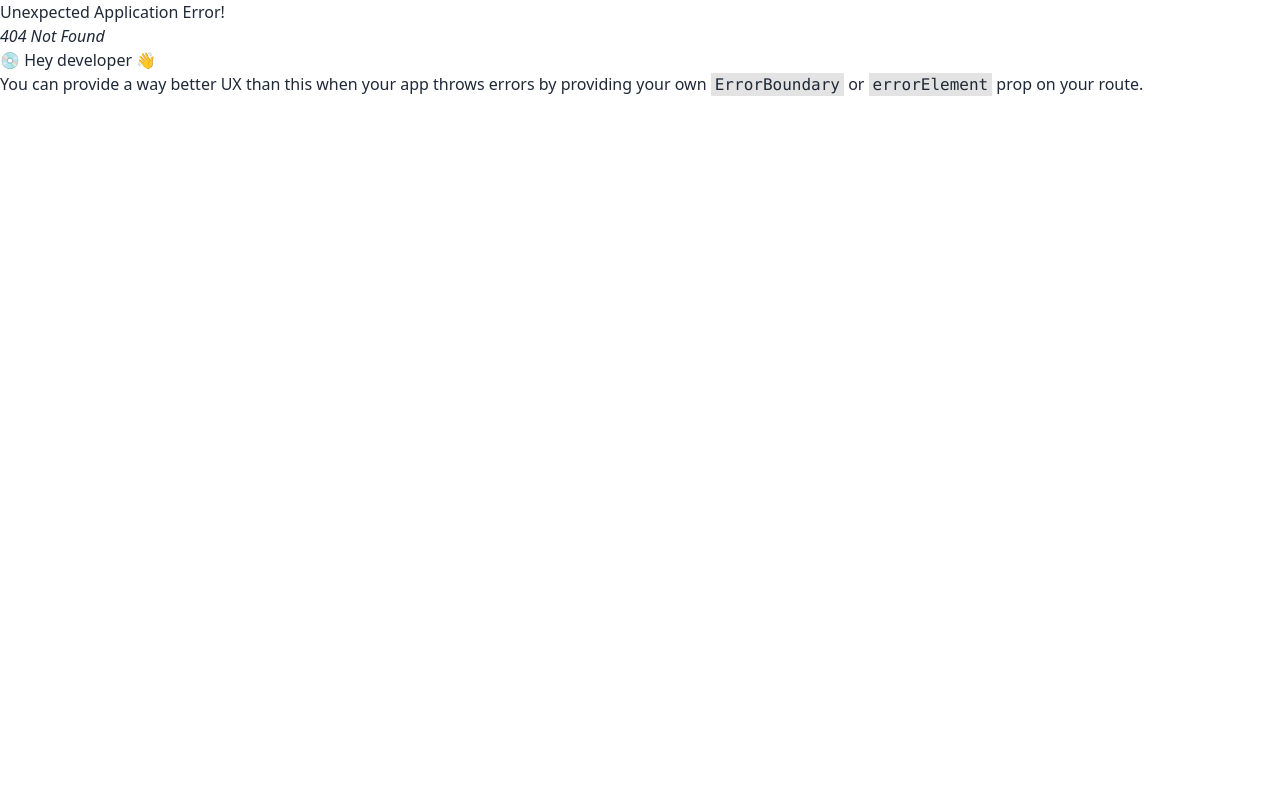
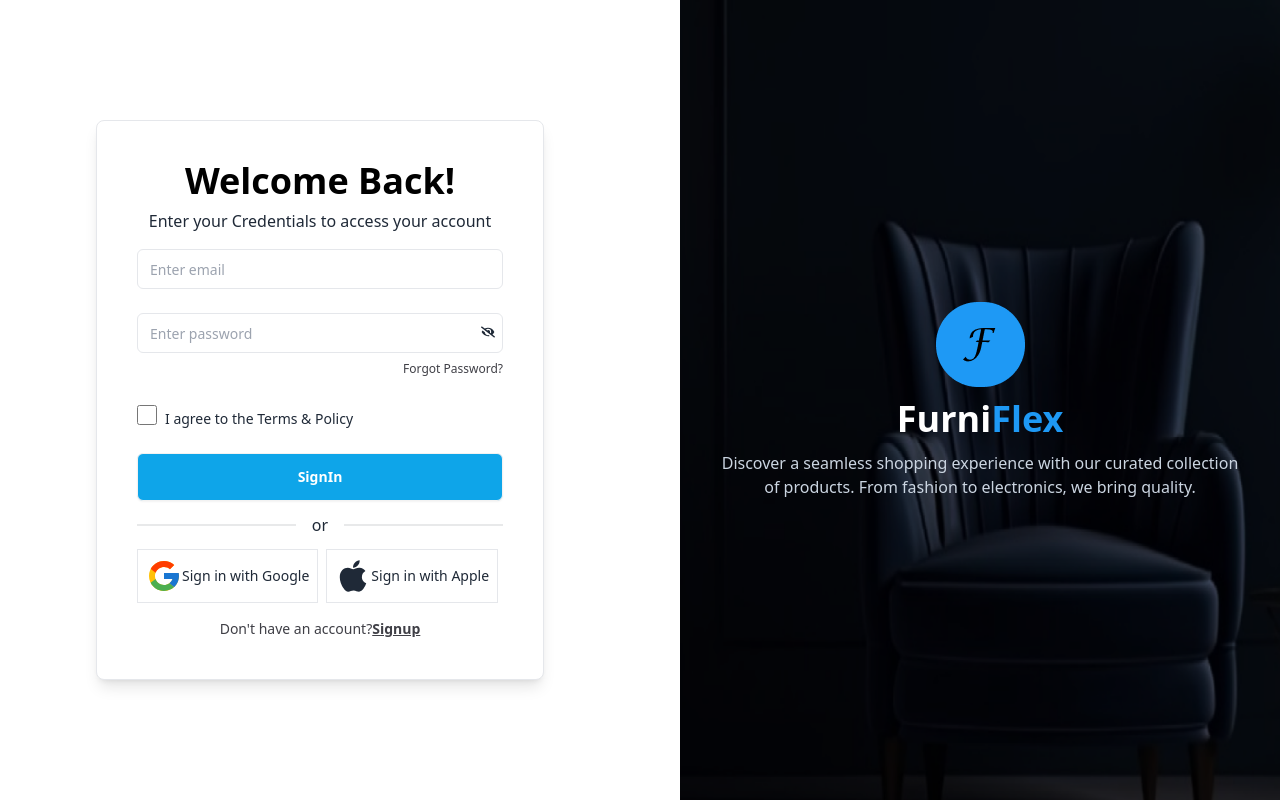
Before and after one commit to Umme-Nahida/job-task, a React (Vite) app: page /login in a window 1280 px wide. Before the commit this address had no page. Built offline with nearby package versions, Linux system fonts and the light colour scheme.

Commit message:
added login page

```diff
--- a/package.json
+++ b/package.json
@@ -10,6 +10,7 @@
     "preview": "vite preview"
   },
   "dependencies": {
+    "firebase": "^10.13.1",
     "react": "^18.3.1",
     "react-dom": "^18.3.1",
     "react-icons": "^5.3.0",
--- /dev/null
+++ b/src/Components/Login/Login.jsx
@@ -0,0 +1,110 @@
+import React, { useState } from 'react';
+import img from "../../assets/image/signup.png";
+import img2 from "../../assets/image/icon.png";
+import Social from '../../Shared/Social/Social';
+import { FaEyeSlash } from "react-icons/fa";
+import { IoEyeSharp } from "react-icons/io5";
+
+const Login = () => {
+    const [isShow,setShow]=useState(false)
+
+    return (
+        <div className="flex items-center">
+        {/* sign up form  */}
+        <div className="md:w-1/2">
+          <div className="mx-auto w-full text-center max-w-md space-y-4 rounded-lg border bg-white p-7 shadow-lg sm:p-10 dark:border-zinc-700 dark:bg-zinc-900">
+            <div className=" space-y-2">
+              <h1 className="text-4xl font-bold text-black">
+              Welcome Back!
+              </h1>
+              <p>Enter your Credentials to access your account</p>
+            </div>
+
+            {/* form */}
+            <form action="#" className="space-y-6">
+
+              {/* email */}
+              <div className="space-y-2 text-sm">
+                <input
+                  className="flex h-10 w-full rounded-md border px-3 py-2 text-sm focus:ring-1 focus-visible:outline-none dark:border-zinc-700"
+                  id="email"
+                  placeholder="Enter email"
+                  name="email"
+                  type="email"
+                  required
+                />
+
+              </div>
+
+              {/* password field */}
+              <div className="relative space-y-2 text-sm ">
+                <input
+                  className="flex h-10 w-full rounded-md border px-3 py-2 text-sm focus:ring-1 focus-visible:outline-none dark:border-zinc-700"
+                  id="password"
+                  placeholder="Enter password"
+                  name="password"
+                  type={isShow ? "text" : "password"}
+                  required
+                />
+                <p onClick={()=>setShow(!isShow)} className="absolute right-2 top-1 cursor-pointer">{isShow ? <IoEyeSharp /> : <FaEyeSlash />} </p>
+                <div className="flex justify-end text-xs">
+                  <a
+                    href="#"
+                    className="text-zinc-700 hover:underline dark:text-zinc-300"
+                  >
+                    Forgot Password?
+                  </a>
+                </div>
+              </div>
+
+              {/* privaly policy */}
+              <div className="space-y-2 text-sm flex items-center gap-x-2">
+              <input
+                className="flex h-5 w-5 rounded-md  px-3 text-sm "
+                type="checkbox"
+                required
+              />
+              <p>I agree to the Terms & Policy</p>
+            </div>
+
+              <button className="btn btn-block rounded-md bg-sky-500 px-4 py-2 text-white transition-colors hover:bg-sky-600 dark:bg-sky-700">
+                SignIn
+              </button>
+            </form>
+
+            {/* social */}
+            <Social></Social>
+
+            <p className="text-center text-sm text-zinc-700 dark:text-zinc-300">
+              Don&apos;t have an account?
+              <a href="/signup" className="font-semibold underline">
+                Signup
+              </a>
+            </p>
+          </div>
+        </div>
+
+        {/* sign up bg-image */}
+        <div className="w-1/2 h-screen pl-10 ">
+          <div
+            className=" h-full bg-cover flex items-center justify-center"
+            style={{ backgroundImage: `url(${img})` }}
+          >
+            <div className="text-center space-y-3 px-5 md:px-10 ">
+              <img src={img2} className=" mx-auto" alt="" />
+              <h1 className="text-4xl font-bold text-white">
+                Furni<span className="text-[#1E99F5]">Flex</span>
+              </h1>
+              <p className="text-slate-300">
+                Discover a seamless shopping experience with our curated
+                collection of products. From fashion to electronics, we bring
+                quality.
+              </p>
+            </div>
+          </div>
+        </div>
+      </div>
+    );
+};
+
+export default Login;
--- a/src/Components/Signup/Signup.jsx
+++ b/src/Components/Signup/Signup.jsx
@@ -1,13 +1,19 @@
-import React from "react";
+import React, { useState } from "react";
 import img from "../../assets/image/signup.png";
 import img2 from "../../assets/image/icon.png";
+import { FaEyeSlash } from "react-icons/fa";
+import { IoEyeSharp } from "react-icons/io5";
+import Social from "../../Shared/Social/Social";
+
+
 const Signup = () => {
+  const [isShow,setShow] = useState(true)
   return (
     <div className="flex items-center">
       {/* sign up form  */}
       <div className="md:w-1/2">
-        <div className="mx-auto w-full text-center max-w-md space-y-4 rounded-lg border bg-white p-7 shadow-lg sm:p-10 dark:border-zinc-700 dark:bg-zinc-900">
-          <div className=" space-y-2">
+        <div className="mx-auto w-full text-center max-w-md space-y-1 rounded-lg border bg-white p-4 shadow-lg sm:p-10 dark:border-zinc-700 dark:bg-zinc-900">
+          <div className=" space-y-2 mb-3">
             <h5>Welcome To</h5>
             <h1 className="text-4xl font-bold text-black">
               Furni<span className="text-[#1E99F5]">Flex</span>
@@ -50,15 +56,16 @@
               />
 
             </div>
-            <div className="space-y-2 text-sm">
+            <div className="space-y-2 text-sm relative">
               <input
-                className="flex h-10 w-full rounded-md border px-3 py-2 text-sm focus:ring-1 focus-visible:outline-none dark:border-zinc-700"
+                className=" flex h-10 w-full rounded-md border px-3 py-2 text-sm focus:ring-1 focus-visible:outline-none dark:border-zinc-700"
                 id="password"
                 placeholder="Enter password"
                 name="password"
-                type="password"
+                type={isShow ? "text" : "password"}
                 required
               />
+              <p onClick={()=>setShow(!isShow)} className="absolute right-2 top-1 cursor-pointer">{isShow ? <IoEyeSharp /> : <FaEyeSlash />} </p>
               <div className="flex justify-end text-xs">
                 <a
                   href="#"
@@ -68,14 +75,27 @@
                 </a>
               </div>
             </div>
-            <button className="rounded-md bg-sky-500 px-4 py-2 text-white transition-colors hover:bg-sky-600 dark:bg-sky-700">
-              Submit
+            <div className="space-y-2 text-sm flex items-center gap-x-2">
+              <input
+                className="flex h-5 w-5 rounded-md  px-3 text-sm "
+                type="checkbox"
+                required
+              />
+              <p>I agree to the Terms & Policy</p>
+
+            </div>
+            <button className="btn btn-block rounded-md bg-sky-500 px-4 py-2 text-white transition-colors hover:bg-sky-600 dark:bg-sky-700">
+              Signup
             </button>
           </form>
+
+           {/* social login */}
+          <Social></Social>
+
           <p className="text-center text-sm text-zinc-700 dark:text-zinc-300">
-            Don&apos;t have an account?
-            <a href="#" className="font-semibold underline">
-              Signup
+            already have an account?
+            <a href="/login" className="font-semibold underline text-blue-500">
+              SignIn
             </a>
           </p>
         </div>
--- a/src/router/Router.jsx
+++ b/src/router/Router.jsx
@@ -9,6 +9,7 @@
 import Custom from "../Pages/Custom/Custom";
 import Blog from "../Pages/Blog/Blog";
 import Signup from "../Components/Signup/Signup";
+import Login from "../Components/Login/Login";
 
 const router = createBrowserRouter([
     {
@@ -37,6 +38,10 @@
     {
       path:'/signup',
       element:<Signup></Signup>
+    },
+    {
+      path:'/login',
+      element:<Login></Login>
     }
   ]);
 
```
Also changed, not shown: 1 other file (tests, documents, lock files or other folders).
